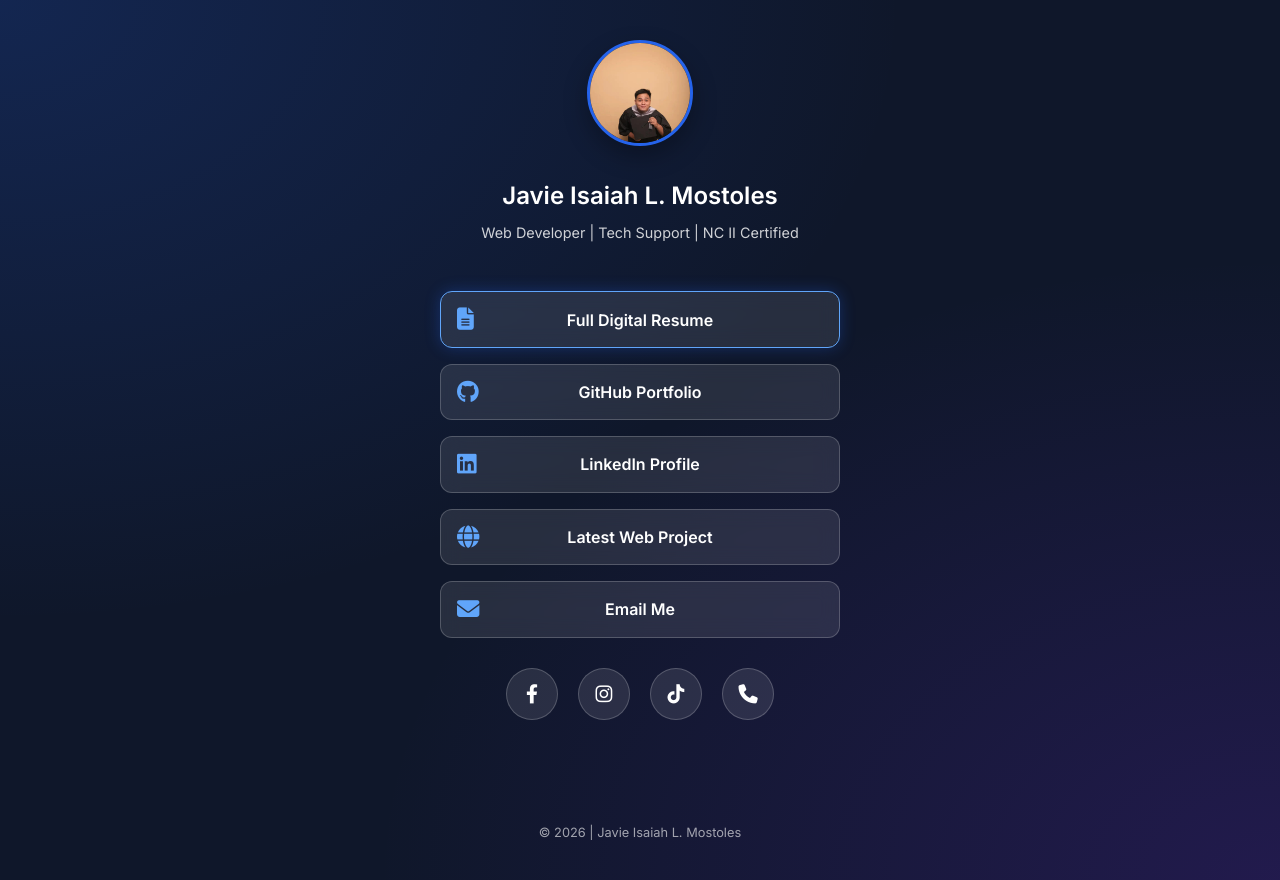
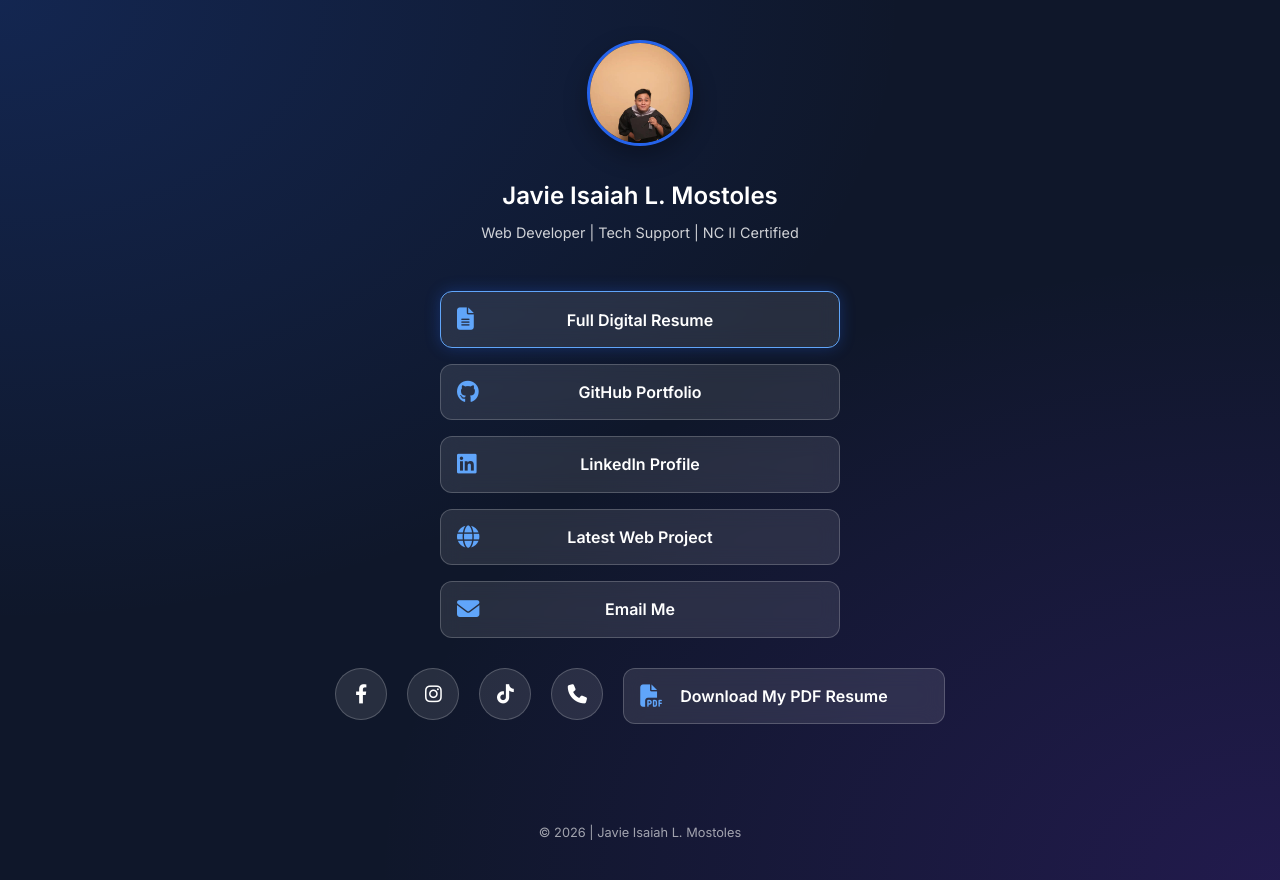
Before and after one commit to Jabi08/Digital-Resume, a plain HTML site: page index.html in a window 1280 px wide. Drawn offline with Linux system fonts and the light colour scheme.

Commit message:
Add PDF resume download link
Added a download link for the PDF resume.

```diff
--- a/index.html
+++ b/index.html
@@ -191,6 +191,10 @@
         <a href="tel:09208875383" class="social-circle ph" title="Call Me">
             <i class="fas fa-phone"></i>
         </a>
+        <a href="Javie Isaiah L. Mostoles.pdf" class="link-card" download="Javie_Isaiah_Mostoles_Resume.pdf">
+                <i class="fas fa-file-pdf"></i>
+        <span class="link-text">Download My PDF Resume</span>
+        </a>
     </div>
 
     <div class="footer">
```
